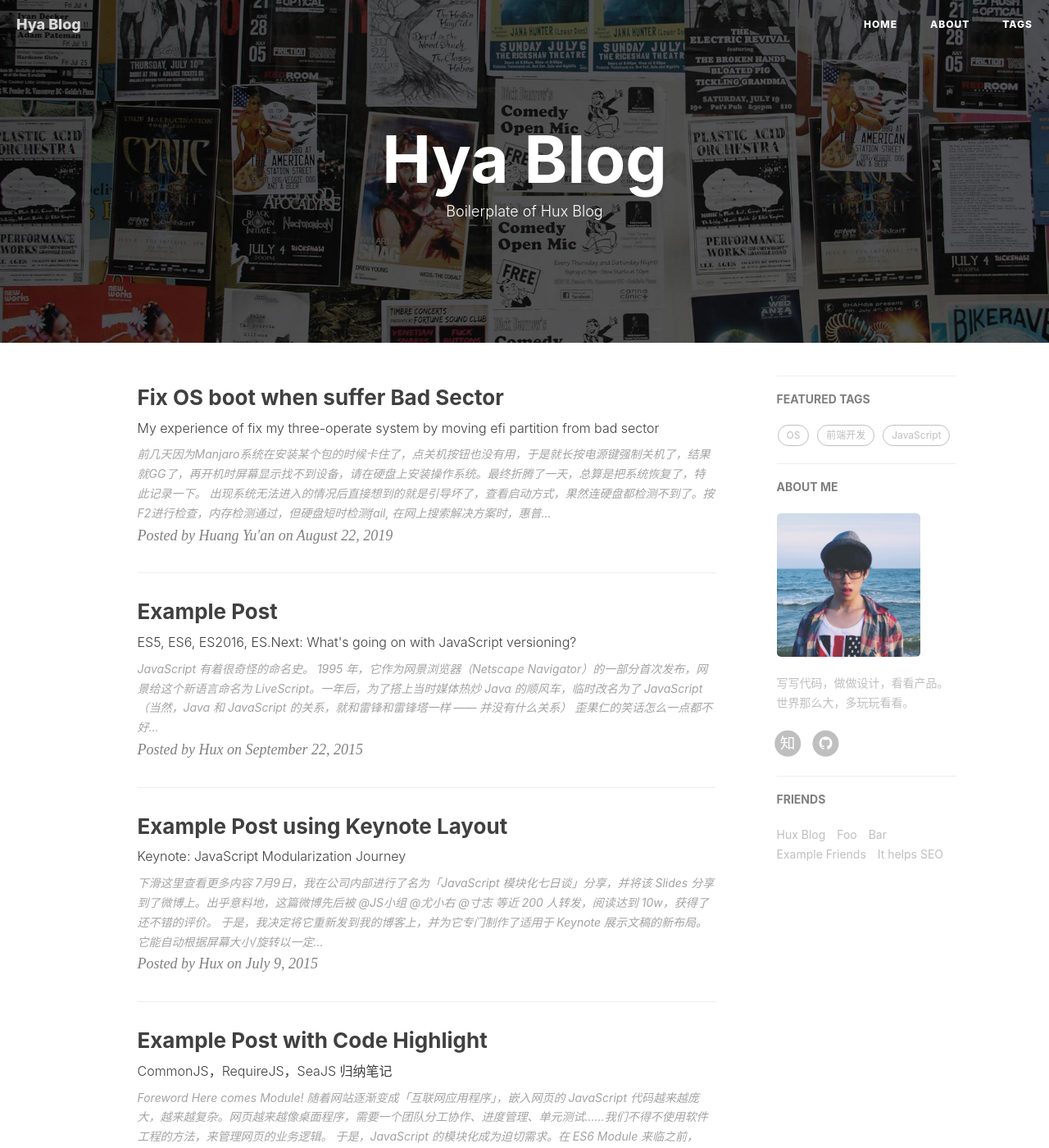
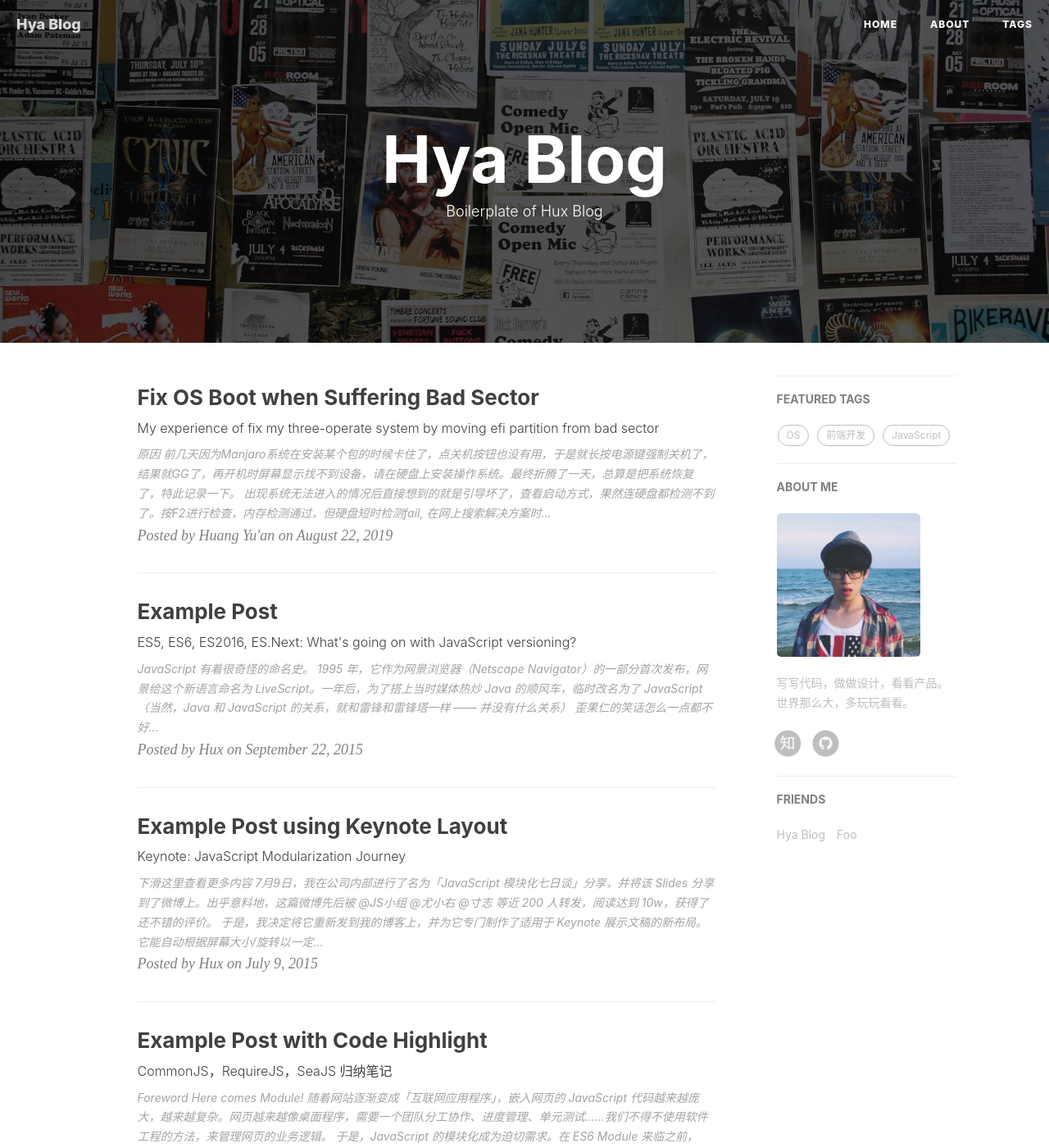
Before and after one commit to maxCodeVector/maxcodevector.github.io, a Jekyll site: the page built from index.html, in a window 1280 px wide and 1400 px high. Shown: the whole window at 82% size. Built offline with Jekyll 4.4.1, drawn with Linux system fonts in a browser that asks for light colours; nearby versions of some CDN libraries; the list of posts is cut into pages by our own code; comment, search, counter and statistics services are not loaded.

```diff
--- a/_config.yml
+++ b/_config.yml
@@ -50,7 +50,7 @@ kramdown:
 #disqus_username: _your_disqus_short_name_
 
 # Duoshuo settings
-duoshuo_username: huxblog
+duoshuo_username: hyablog
 # Share component is depend on Comment so we can NOT use share only.
 duoshuo_share: true                     # set to false if you want to use Comment without Sharing
 
@@ -62,7 +62,7 @@ duoshuo_share: true                     # set to false if you want to use Commen
 ba_track_id: 4cc1f2d8f3067386cc5cdb626a202900
 # Google Analytics
 ga_track_id: 'UA-49627206-1'            # Format: UA-xxxxxx-xx
-ga_domain: huangxuan.me
+ga_domain: huangyu'an.me
 
 
 
@@ -82,19 +82,10 @@ featured-condition-size: 1              # A tag will be featured if the size of
 # Friends
 friends: [
     {
-        title: "Hux Blog",
-        href: "http://huangxuan.me"
+        title: "Hya Blog",
+        href: "http://hya.me"
     },{
         title: "Foo",
         href: "#"
-    },{
-        title: "Bar",
-        href: "#"
-    },{
-        title: "Example Friends",
-        href: "#"
-    },{
-        title: "It helps SEO",
-        href: "#"
     }
 ]
```
Also changed, not shown: _posts/2019-08-20-fix-my-os-boot.md (+14 -3 lines), img/in-post/os-fix/test.jpg (added).
